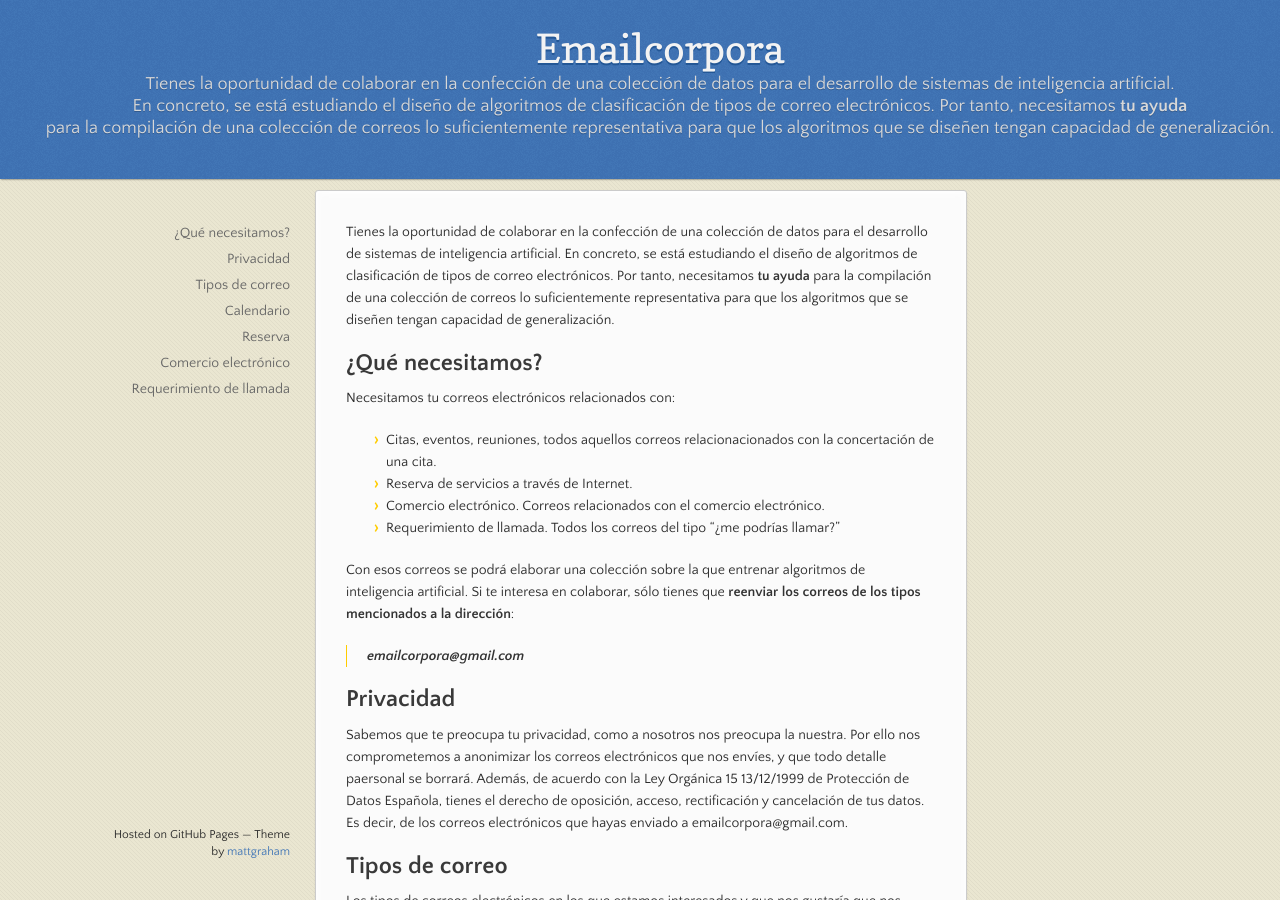
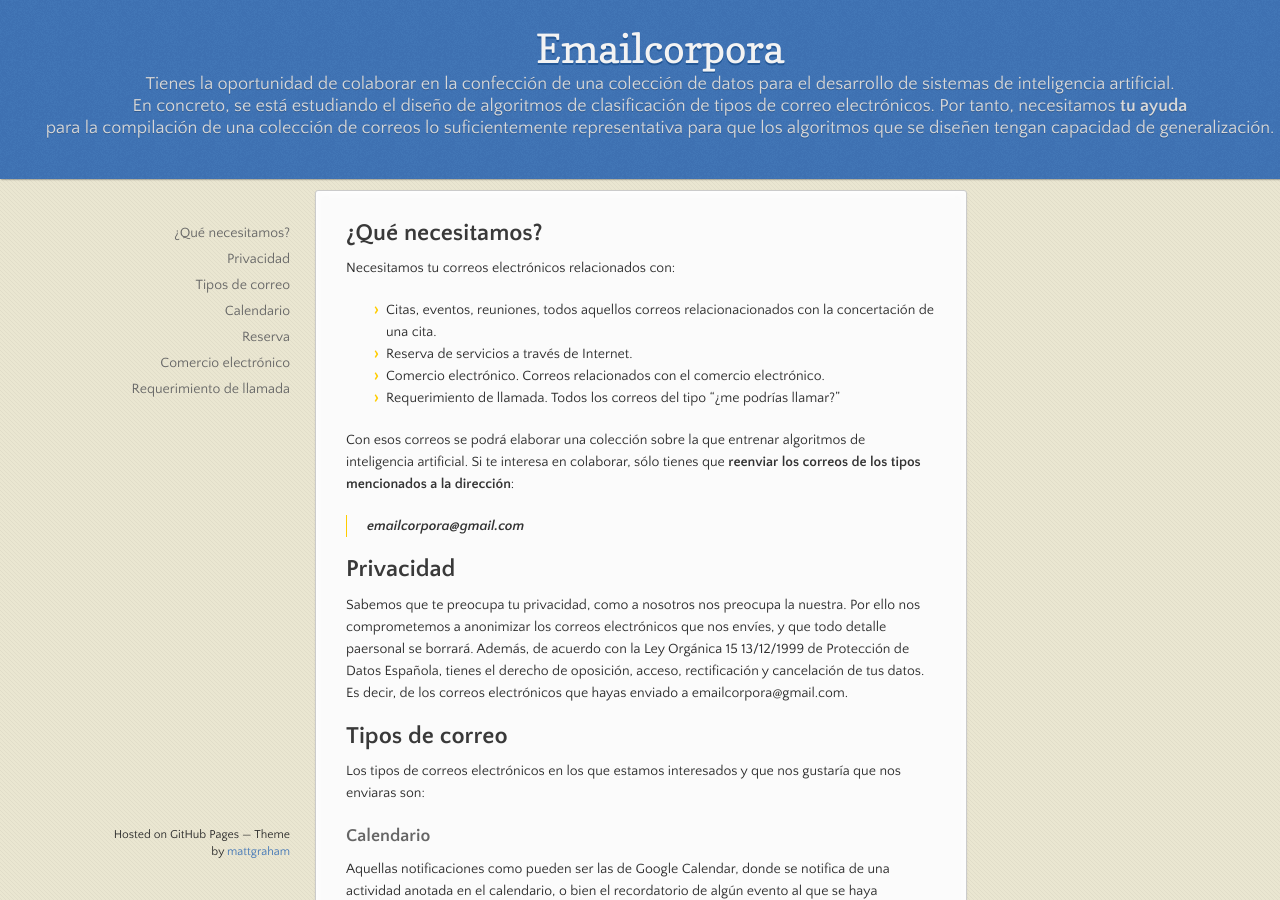
Before and after one commit to emailcorpora/emailcorpora.github.io, a Jekyll site: the page built from index.md, in a window 1280 px wide and 900 px high. Built offline with Jekyll 4.4.1, drawn with Linux system fonts in a browser that asks for light colours; the repository's description, which GitHub fills in, is left out; our own code applies the rules of GitHub Pages for plain Markdown files.

Commit message:
Modificación del index.md para terminar la reestructuración del texto

```diff
--- a/index.md
+++ b/index.md
@@ -2,8 +2,6 @@
 layout: default
 ---
 
-
-Tienes la oportunidad de colaborar en la confección de una colección de datos para el desarrollo de sistemas de inteligencia artificial. En concreto, se está estudiando el diseño de algoritmos de clasificación de tipos de correo electrónicos. Por tanto, necesitamos **tu ayuda** para la compilación de una colección de correos lo suficientemente representativa para que los algoritmos que se diseñen tengan capacidad de generalización.
 
 ## ¿Qué necesitamos?
 
```
